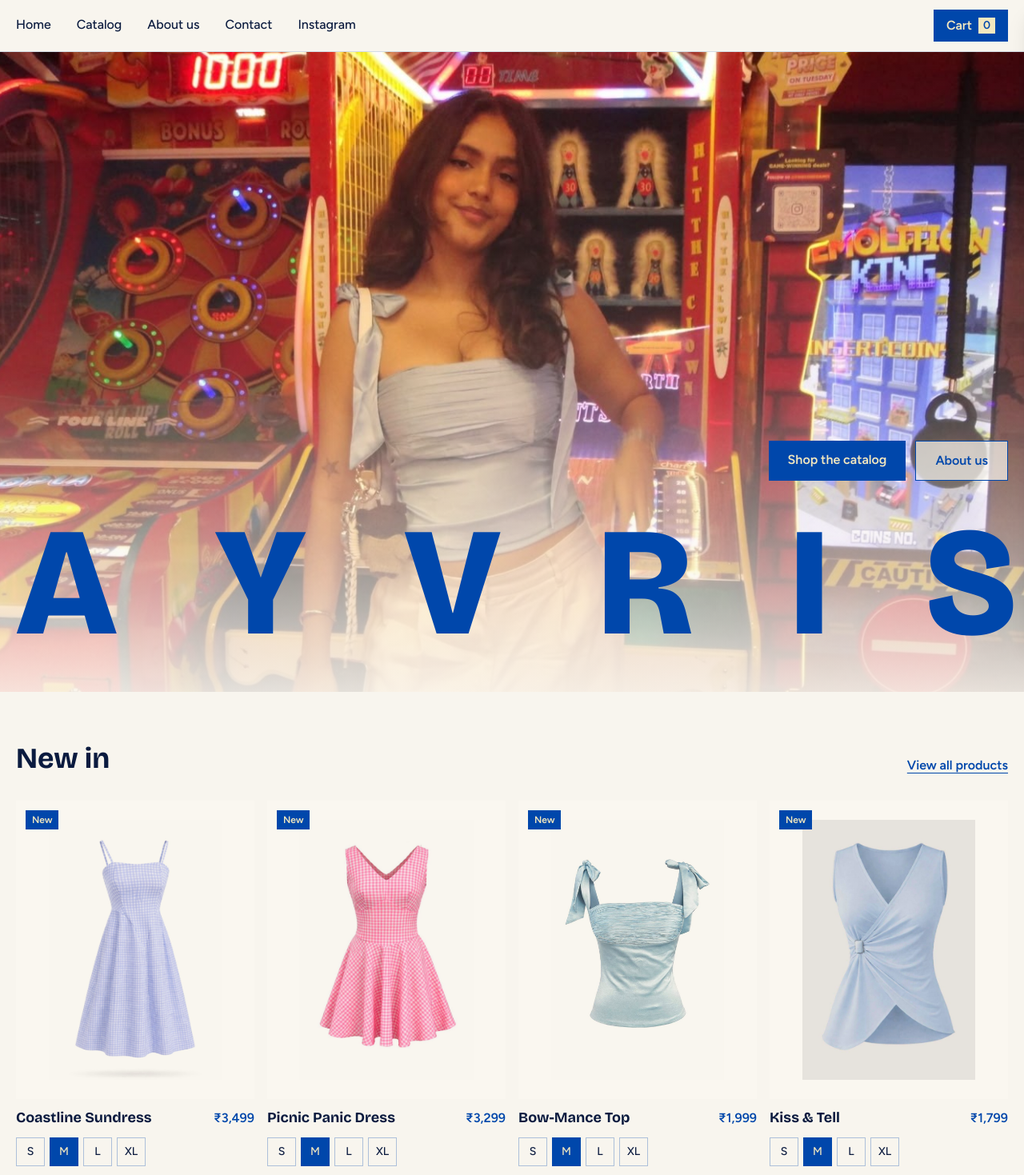
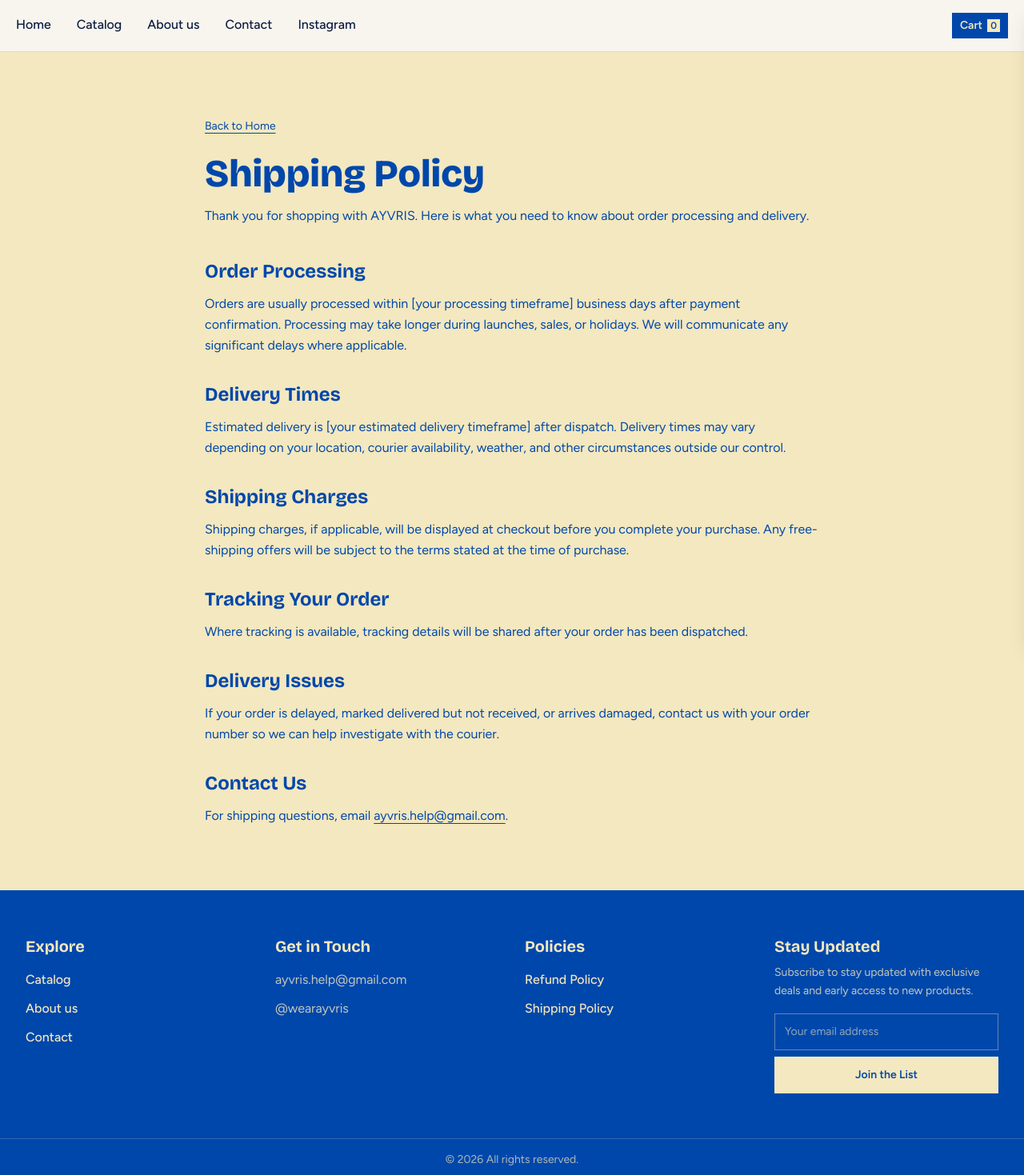
Before and after one commit to coder19-adu/ayvris, a React (Vite) app: page /shipping-policy in a window 1280 px wide. Shown: the top 1469 px of the page at 80% size. Built offline with nearby package versions, Linux system fonts and the light colour scheme.

Commit message:
Add refund and shipping policy pages

```diff
--- a/src/App.jsx
+++ b/src/App.jsx
@@ -10,6 +10,8 @@
 import About from "./pages/About";
 import Contact from "./pages/Contact";
 import ProductPage from "./pages/ProductPage";
+import RefundPolicy from "./pages/RefundPolicy";
+import ShippingPolicy from "./pages/ShippingPolicy";
 
 
 
@@ -27,6 +29,8 @@
           <Route path="/contact" element={<Contact />} />
           <Route path="*" element={<Home />} />
           <Route path="/product/:id" element={<ProductPage />} />
+          <Route path="/refund-policy" element={<RefundPolicy />} />
+          <Route path="/shipping-policy" element={<ShippingPolicy />} />
         </Routes>
       </main>
 
--- a/src/components/Footer.jsx
+++ b/src/components/Footer.jsx
@@ -1,6 +1,6 @@
+
 import { Link } from "react-router-dom";
 import {
-  BRAND,
   CONTACT_EMAIL,
   INSTAGRAM_HANDLE,
   INSTAGRAM_URL,
@@ -9,60 +9,90 @@
 export default function Footer() {
   return (
     <footer className="on-blue bg-brand text-cream">
-      <div className="mx-auto grid max-w-7xl gap-10 px-5 py-14 md:grid-cols-4">
-        <div>
-          <p className="font-display text-3xl font-extrabold">{BRAND}</p>
-          <p className="mt-3 max-w-xs text-cream/80">
-            Everyday clothing in blue and cream.
-          </p>
-        </div>
+      <div className="mx-auto grid w-full max-w-7xl grid-cols-1 gap-10 px-5 py-12 sm:grid-cols-2 md:grid-cols-4 md:gap-8 md:px-8 md:py-14">
 
-        <nav aria-label="Footer">
-          <ul className="space-y-2 font-medium">
+        {/* Links */}
+        <nav aria-label="Footer" className="min-w-0">
+          <h2 className="mb-4 font-display text-xl font-bold">
+            Explore
+          </h2>
+          <ul className="space-y-3 font-medium">
             <li>
-              <Link to="/catalog" className="hover:underline">
+              <Link to="/catalog" className="transition-opacity hover:opacity-75">
                 Catalog
               </Link>
             </li>
             <li>
-              <Link to="/about" className="hover:underline">
+              <Link to="/about" className="transition-opacity hover:opacity-75">
                 About us
               </Link>
             </li>
             <li>
-              <Link to="/contact" className="hover:underline">
+              <Link to="/contact" className="transition-opacity hover:opacity-75">
                 Contact
               </Link>
             </li>
           </ul>
         </nav>
 
-        <div className="text-cream/80">
-          <p>
-            <a href={`mailto:${CONTACT_EMAIL}`} className="hover:underline">
+        {/* Contact */}
+        <div className="min-w-0">
+          <h2 className="mb-4 font-display text-xl font-bold">
+            Get in Touch
+          </h2>
+          <p className="break-words text-cream/80">
+            <a
+              href={`mailto:${CONTACT_EMAIL}`}
+              className="transition-opacity hover:opacity-75"
+            >
               {CONTACT_EMAIL}
             </a>
           </p>
-
-          <p className="mt-1">
+          <p className="mt-3 break-words text-cream/80">
             <a
               href={INSTAGRAM_URL}
               target="_blank"
               rel="noopener noreferrer"
-              className="hover:underline"
+              className="transition-opacity hover:opacity-75"
             >
               {INSTAGRAM_HANDLE}
             </a>
           </p>
         </div>
 
+        {/* Policies */}
+        <nav aria-label="Policies" className="min-w-0">
+          <h2 className="mb-4 font-display text-xl font-bold">
+            Policies
+          </h2>
+          <ul className="space-y-3 font-medium">
+            <li>
+              <Link
+                to="/refund-policy"
+                className="transition-opacity hover:opacity-75"
+              >
+                Refund Policy
+              </Link>
+            </li>
+            <li>
+              <Link
+                to="/shipping-policy"
+                className="transition-opacity hover:opacity-75"
+              >
+                Shipping Policy
+              </Link>
+            </li>
+          </ul>
+        </nav>
+
         {/* Stay Updated */}
-        <div>
+        <div className="min-w-0">
           <h2 className="font-display text-xl font-bold">
             Stay Updated
           </h2>
           <p className="mt-2 text-sm leading-relaxed text-cream/80">
-            subscribe to stay updated with exclusive deals and early access to new products.
+            Subscribe to stay updated with exclusive deals and early access
+            to new products.
           </p>
 
           <form
@@ -72,18 +102,16 @@
             <label htmlFor="footer-email" className="sr-only">
               Your email address
             </label>
-
             <input
               id="footer-email"
               type="email"
               placeholder="Your email address"
               required
-              className="w-full border border-cream/40 bg-transparent px-3 py-3 text-sm text-cream outline-none placeholder:text-cream/60 focus:border-cream"
+              className="w-full min-w-0 border border-cream/40 bg-transparent px-3 py-3 text-sm text-cream outline-none placeholder:text-cream/60 focus:border-cream"
             />
-
             <button
               type="submit"
-              className="border border-cream bg-cream px-4 py-3 text-sm font-semibold text-brand transition-colors hover:bg-transparent hover:text-cream"
+              className="w-full border border-cream bg-cream px-4 py-3 text-sm font-semibold text-brand transition-colors hover:bg-transparent hover:text-cream"
             >
               Join the List
             </button>
@@ -91,8 +119,8 @@
         </div>
       </div>
 
-      <div className="border-t border-cream/20 py-4 text-center text-sm text-cream/70">
-        © {new Date().getFullYear()} {BRAND}. All rights reserved.
+      <div className="border-t border-cream/20 px-5 py-4 text-center text-sm text-cream/70">
+        © {new Date().getFullYear()} All rights reserved.
       </div>
     </footer>
   );
--- a/src/components/Header.jsx
+++ b/src/components/Header.jsx
@@ -24,7 +24,8 @@
 
   useEffect(() => {
     const handleScroll = () => {
-      setScrolled(window.scrollY > window.innerHeight * 0.65);
+
+setScrolled(window.scrollY > window.innerHeight * 0.75);
     };
 
     handleScroll();
@@ -42,10 +43,10 @@
           to="/"
           onClick={() => setMenu(false)}
           aria-label="AYVRIS home"
-          className={`absolute left-1/2 -translate-x-1/2 font-display text-2xl font-extrabold tracking-tight text-brand transition-all duration-300 ${
+          className={`absolute left-1/2 top-1/2 -translate-x-1/2 -translate-y-1/2 font-display text-2xl font-extrabold tracking-tight text-brand transition-[opacity,transform] duration-500 ease-in-out ${
             scrolled
-              ? "translate-y-0 opacity-100"
-              : "pointer-events-none -translate-y-2 opacity-0"
+  ? "opacity-100 scale-100"
+  : "pointer-events-none opacity-0 scale-95"
           }`}
           tabIndex={scrolled ? 0 : -1}
         >
@@ -68,19 +69,19 @@
           </a>
         </nav>
 
-        <div className="flex items-center gap-2">
+        <div className="flex items-center gap-1.5">
           <button
             onClick={openCart}
-            className="flex h-10 items-center gap-2 bg-brand px-4 font-semibold text-cream"
+            className="flex h-8 items-center gap-1.5 bg-brand px-2.5 text-sm font-semibold text-cream"
           >
             Cart
-            <span className="min-w-5 bg-cream px-1.5 text-center text-sm font-bold text-brand">
+            <span className="min-w-4 bg-cream px-1 text-center text-xs font-bold text-brand">
               {count}
             </span>
           </button>
 
           <button
-            className="h-10 border border-brand px-3 font-medium text-brand md:hidden"
+            className="h-8 border border-brand px-2 text-sm font-medium text-brand md:hidden"
             aria-expanded={menu}
             aria-controls="mobile-nav"
             onClick={() => setMenu((m) => !m)}
--- a/src/pages/Home.jsx
+++ b/src/pages/Home.jsx
@@ -4,10 +4,14 @@
 import ProductImage from "../components/ProductImage";
 import { INSTAGRAM_HANDLE, INSTAGRAM_URL } from "../lib/config";
 import { useRef } from "react";
-import { motion, useScroll, useTransform } from "framer-motion";
+import {
+  motion,
+  useScroll,
+  useTransform,
+  useSpring,
+} from "framer-motion";
 
 const LETTERS = "AYVRIS".split("");
-const heroProduct = products.find((p) => p.id === "mother");
 
 export default function Home() {
   const newIn = products.filter((p) => p.isNew).slice(0, 4);
@@ -20,9 +24,16 @@
     offset: ["start start", "end start"],
   });
 
-  const logoScale = useTransform(scrollYProgress, [0, 0.45], [1, 0.18]);
-  const logoY = useTransform(scrollYProgress, [0, 0.45], [0, -180]);
-  const logoOpacity = useTransform(scrollYProgress, [0, 0.45], [1, 1]);
+  // Smoother scroll-linked animation
+  const smoothProgress = useSpring(scrollYProgress, {
+    stiffness: 90,
+    damping: 25,
+    mass: 0.3,
+  });
+
+  const logoScale = useTransform(smoothProgress, [0, 0.45], [1, 0.18]);
+  const logoY = useTransform(smoothProgress, [0, 0.45], [0, -180]);
+  const logoOpacity = useTransform(smoothProgress, [0, 0.45], [1, 1]);
 
   return (
     <>
@@ -34,44 +45,34 @@
         {/* Full-screen hero image */}
         <img
           src="/products/bhavya1.jpeg"
-          alt={heroProduct?.name || "AYVRIS collection"}
+          alt="AYVRIS collection"
           className="absolute inset-0 h-full w-full object-cover object-center"
         />
 
         {/* Overlay for text readability */}
         <div className="absolute inset-0 bg-gradient-to-t from-card/90 via-card/15 to-transparent" />
 
-        <div className="relative z-10 mx-auto w-full max-w-7xl px-5 pb-8 pt-24 md:pb-10">
-          <div className="flex flex-wrap items-end justify-between gap-6">
-            <p className="max-w-sm font-display text-xl font-bold leading-snug md:text-2xl">
-            </p>
-
-            <div className="flex flex-wrap gap-3">
+        {/* Shop button */}
+        <div className="absolute left-1/2 top-[58%] z-20 -translate-x-1/2 -translate-y-1/2">
           <Link
             to="/catalog"
-                className="bg-brand px-6 py-3 font-semibold text-cream transition-opacity hover:opacity-90"
+            className="relative inline-block cursor-pointer bg-brand px-6 py-3 text-sm font-semibold text-cream transition-opacity hover:opacity-90 md:px-7 md:py-3.5 md:text-base"
           >
-                Shop the catalog
-              </Link>
-
-              <Link
-                to="/about"
-                className="border border-brand bg-card/70 px-6 py-3 font-semibold text-brand transition-colors hover:bg-brand hover:text-cream"
-              >
-                About us
+            Shop
           </Link>
         </div>
-          </div>
 
+        <div className="relative z-10 mx-auto w-full max-w-7xl px-3 pb-16 pt-24 md:px-5 md:pb-10">
           {/* Responsive AYVRIS wordmark */}
           <motion.h1
             aria-label="AYVRIS"
-            className="mt-8 flex w-full select-none items-center justify-between gap-1 font-display font-extrabold leading-none tracking-tighter text-brand"
+            className="mt-0 flex w-full select-none items-center justify-center whitespace-nowrap font-display font-black leading-none tracking-[-0,03em] text-brand"
             style={{
-              fontSize: "clamp(2.8rem, 15vw, 13rem)",
+              fontSize: "clamp(7.8rem, 16vw, 12rem)",
               scale: logoScale,
               y: logoY,
               opacity: logoOpacity,
+              transformOrigin: "center bottom",
             }}
           >
             {LETTERS.map((l, i) => (
@@ -160,7 +161,7 @@
             ]
               .filter(Boolean)
               .map((p) => (
-                <div key={p.id} className="aspect-squar bg-card p-8">
+                <div key={p.id} className="aspect-square bg-card p-8">
                   <ProductImage
                     type={p.type}
                     image={p.image}
--- /dev/null
+++ b/src/pages/RefundPolicy.jsx
@@ -0,0 +1,91 @@
+
+import { Link } from "react-router-dom";
+import { CONTACT_EMAIL } from "../lib/config";
+
+export default function RefundPolicy() {
+  return (
+    <main className="min-h-screen bg-cream px-5 py-12 text-brand md:py-20">
+      <article className="mx-auto max-w-3xl">
+        <Link to="/" className="text-sm underline underline-offset-4">
+          Back to Home
+        </Link>
+
+        <h1 className="mt-6 font-display text-4xl font-extrabold md:text-5xl">
+          Refund & Return Policy
+        </h1>
+
+        <p className="mt-4 leading-relaxed">
+          At AYVRIS, we want you to feel confident shopping with us.
+          Please review the following information before requesting a return
+          or refund.
+        </p>
+
+        <section className="mt-10 space-y-3">
+          <h2 className="font-display text-2xl font-bold">
+            Return Eligibility
+          </h2>
+          <p className="leading-relaxed">
+            Contact us within [your return window] days of receiving your
+            order to request a return. Items must meet the eligibility
+            conditions stated in our confirmed return policy.
+          </p>
+          <p className="leading-relaxed">
+            Items that are worn, washed, damaged after delivery, or missing
+            their original tags may not qualify, subject to applicable law.
+            Please contact us if your item arrives damaged or incorrect.
+          </p>
+        </section>
+
+        <section className="mt-8 space-y-3">
+          <h2 className="font-display text-2xl font-bold">
+            How to Request a Return
+          </h2>
+          <p className="leading-relaxed">
+            Email us with your order number, the item you wish to return,
+            and the reason for your request. We will share the next steps
+            after reviewing your request.
+          </p>
+        </section>
+
+        <section className="mt-8 space-y-3">
+          <h2 className="font-display text-2xl font-bold">
+            Refunds
+          </h2>
+          <p className="leading-relaxed">
+            Once an approved return has been received and inspected, we will
+            notify you of the outcome. Approved refunds will be processed
+            using [your refund method] within [your processing timeframe].
+            The time taken for the amount to appear may depend on your
+            payment provider or bank.
+          </p>
+        </section>
+
+        <section className="mt-8 space-y-3">
+          <h2 className="font-display text-2xl font-bold">
+            Damaged or Incorrect Items
+          </h2>
+          <p className="leading-relaxed">
+            If your order arrives damaged or you receive the wrong item,
+            contact us promptly with your order details and clear photos
+            so we can review the issue and help resolve it.
+          </p>
+        </section>
+
+        <section className="mt-8 space-y-3">
+          <h2 className="font-display text-2xl font-bold">
+            Contact Us
+          </h2>
+          <p className="leading-relaxed">
+            For return or refund questions, contact us at{" "}
+            <a
+              href={`mailto:${CONTACT_EMAIL}`}
+              className="underline underline-offset-4"
+            >
+              {CONTACT_EMAIL}
+            </a>.
+          </p>
+        </section>
+      </article>
+    </main>
+  );
+}
--- /dev/null
+++ b/src/pages/ShippingPolicy.jsx
@@ -0,0 +1,95 @@
+
+import { Link } from "react-router-dom";
+import { CONTACT_EMAIL } from "../lib/config";
+
+export default function ShippingPolicy() {
+  return (
+    <main className="min-h-screen bg-cream px-5 py-12 text-brand md:py-20">
+      <article className="mx-auto max-w-3xl">
+        <Link to="/" className="text-sm underline underline-offset-4">
+          Back to Home
+        </Link>
+
+        <h1 className="mt-6 font-display text-4xl font-extrabold md:text-5xl">
+          Shipping Policy
+        </h1>
+
+        <p className="mt-4 leading-relaxed">
+          Thank you for shopping with AYVRIS. Here is what you need to know
+          about order processing and delivery.
+        </p>
+
+        <section className="mt-10 space-y-3">
+          <h2 className="font-display text-2xl font-bold">
+            Order Processing
+          </h2>
+          <p className="leading-relaxed">
+            Orders are usually processed within [your processing timeframe]
+            business days after payment confirmation. Processing may take
+            longer during launches, sales, or holidays. We will communicate
+            any significant delays where applicable.
+          </p>
+        </section>
+
+        <section className="mt-8 space-y-3">
+          <h2 className="font-display text-2xl font-bold">
+            Delivery Times
+          </h2>
+          <p className="leading-relaxed">
+            Estimated delivery is [your estimated delivery timeframe] after
+            dispatch. Delivery times may vary depending on your location,
+            courier availability, weather, and other circumstances outside
+            our control.
+          </p>
+        </section>
+
+        <section className="mt-8 space-y-3">
+          <h2 className="font-display text-2xl font-bold">
+            Shipping Charges
+          </h2>
+          <p className="leading-relaxed">
+            Shipping charges, if applicable, will be displayed at checkout
+            before you complete your purchase. Any free-shipping offers will
+            be subject to the terms stated at the time of purchase.
+          </p>
+        </section>
+
+        <section className="mt-8 space-y-3">
+          <h2 className="font-display text-2xl font-bold">
+            Tracking Your Order
+          </h2>
+          <p className="leading-relaxed">
+            Where tracking is available, tracking details will be shared
+            after your order has been dispatched.
+          </p>
+        </section>
+
+        <section className="mt-8 space-y-3">
+          <h2 className="font-display text-2xl font-bold">
+            Delivery Issues
+          </h2>
+          <p className="leading-relaxed">
+            If your order is delayed, marked delivered but not received,
+            or arrives damaged, contact us with your order number so we can
+            help investigate with the courier.
+          </p>
+        </section>
+
+        <section className="mt-8 space-y-3">
+          <h2 className="font-display text-2xl font-bold">
+            Contact Us
+          </h2>
+          <p className="leading-relaxed">
+            For shipping questions, email{" "}
+            <a
+              href={`mailto:${CONTACT_EMAIL}`}
+              className="underline underline-offset-4"
+            >
+              {CONTACT_EMAIL}
+            </a>.
+          </p>
+        </section>
+      </article>
+    </main>
+  );
+}
```
Lines whose indentation alone changed are shown as unchanged.
